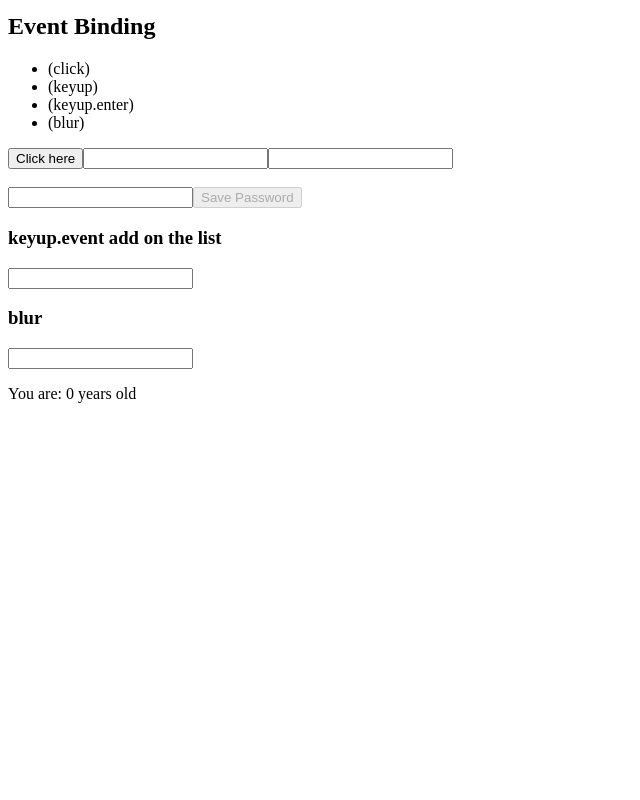
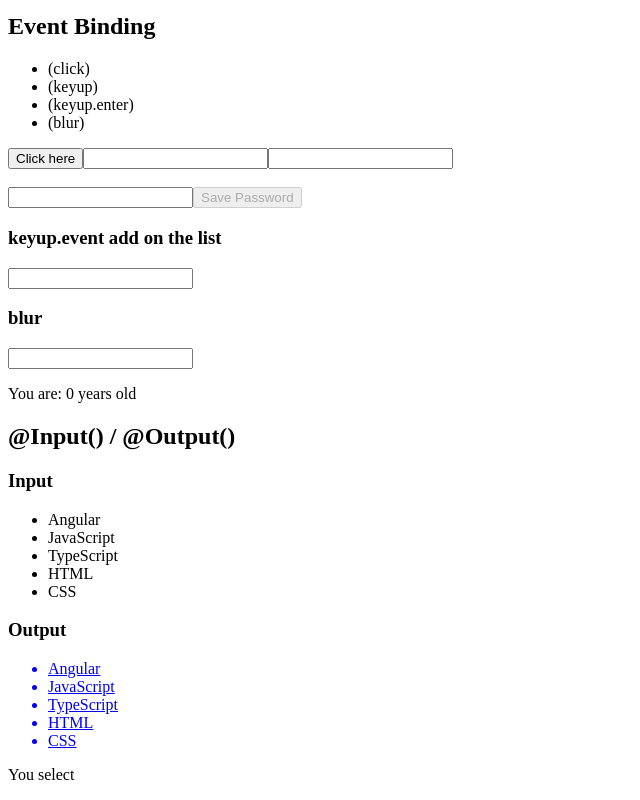
Before and after one commit to vinicius-serpa/poc-angular-2, an Angular app in the folder products-ui/: page / in a window 1280 px wide. Shown: the part 1768-2568 px from the top of the page, without its empty margins (0-640 px from the left). Before the commit the page ends 2187 px from the top, so only its background shows below. Built offline with nearby package versions, Linux system fonts and the light colour scheme.

Commit message:
create component to show @Input and @Output decorators

```diff
--- a/products-ui/src/app/app.component.html
+++ b/products-ui/src/app/app.component.html
@@ -19,3 +19,5 @@
   <div class="body">my content</div>
 </app-ng-content>
 <app-event-binding></app-event-binding>
+<app-input-output [menu]="development" (selectedName)="getValue($event)"></app-input-output>
+<p>You select {{value}}</p>
--- a/products-ui/src/app/app.component.ts
+++ b/products-ui/src/app/app.component.ts
@@ -8,12 +8,19 @@ import { AlertService } from './alert.service';
   styleUrls: ['./app.component.css']
 })
 export class AppComponent {
+
   title = 'Central Database';
   picture: string = 'favicon.ico';
+  development: string[] = ['Angular', 'JavaScript', 'TypeScript', 'HTML', 'CSS'];
+  value: string;
 
   constructor(private service: AlertService) { }
 
   alertMessage(): void {
     this.service.alertMessage();
   }
+
+  getValue(value) {
+    this.value = value;
+  }
 }
--- a/products-ui/src/app/app.module.ts
+++ b/products-ui/src/app/app.module.ts
@@ -16,6 +16,7 @@ import { NgClassComponent } from './ng-class/ng-class.component';
 import { NgStyleComponent } from './ng-style/ng-style.component';
 import { NgContentComponent } from './ng-content/ng-content.component';
 import { EventBindingComponent } from './event-binding/event-binding.component';
+import { InputOutputComponent } from './input-output/input-output.component';
 
 @NgModule({
   declarations: [
@@ -30,7 +31,8 @@ import { EventBindingComponent } from './event-binding/event-binding.component';
     NgClassComponent,
     NgStyleComponent,
     NgContentComponent,
-    EventBindingComponent
+    EventBindingComponent,
+    InputOutputComponent
   ],
   imports: [
     BrowserModule,
--- /dev/null
+++ b/products-ui/src/app/input-output/input-output.component.html
@@ -0,0 +1,17 @@
+<h2>@Input() / @Output()</h2>
+
+<h3>Input</h3>
+
+<ul>
+  <li *ngFor="let item of menu">
+    {{item}}
+  </li>
+</ul>
+
+<h3>Output</h3>
+
+<ul>
+  <a href="#" (click)="sendName(item)" *ngFor="let item of menu">
+    <li>{{item}}</li>
+  </a>
+</ul>
--- /dev/null
+++ b/products-ui/src/app/input-output/input-output.component.ts
@@ -0,0 +1,22 @@
+import { Component, Input, Output, EventEmitter, OnInit } from '@angular/core';
+
+@Component({
+  selector: 'app-input-output',
+  templateUrl: './input-output.component.html',
+  styleUrls: ['./input-output.component.css']
+})
+export class InputOutputComponent implements OnInit {
+
+  @Input() menu: string[];
+  @Output() selectedName = new EventEmitter();
+
+  constructor() { }
+
+  ngOnInit() {
+  }
+
+  sendName(value) {
+    this.selectedName.emit(value);
+  }
+
+}
```
Also changed, not shown: products-ui/src/app/input-output/input-output.component.css (added), 1 other file (tests, documents, lock files or other folders).
